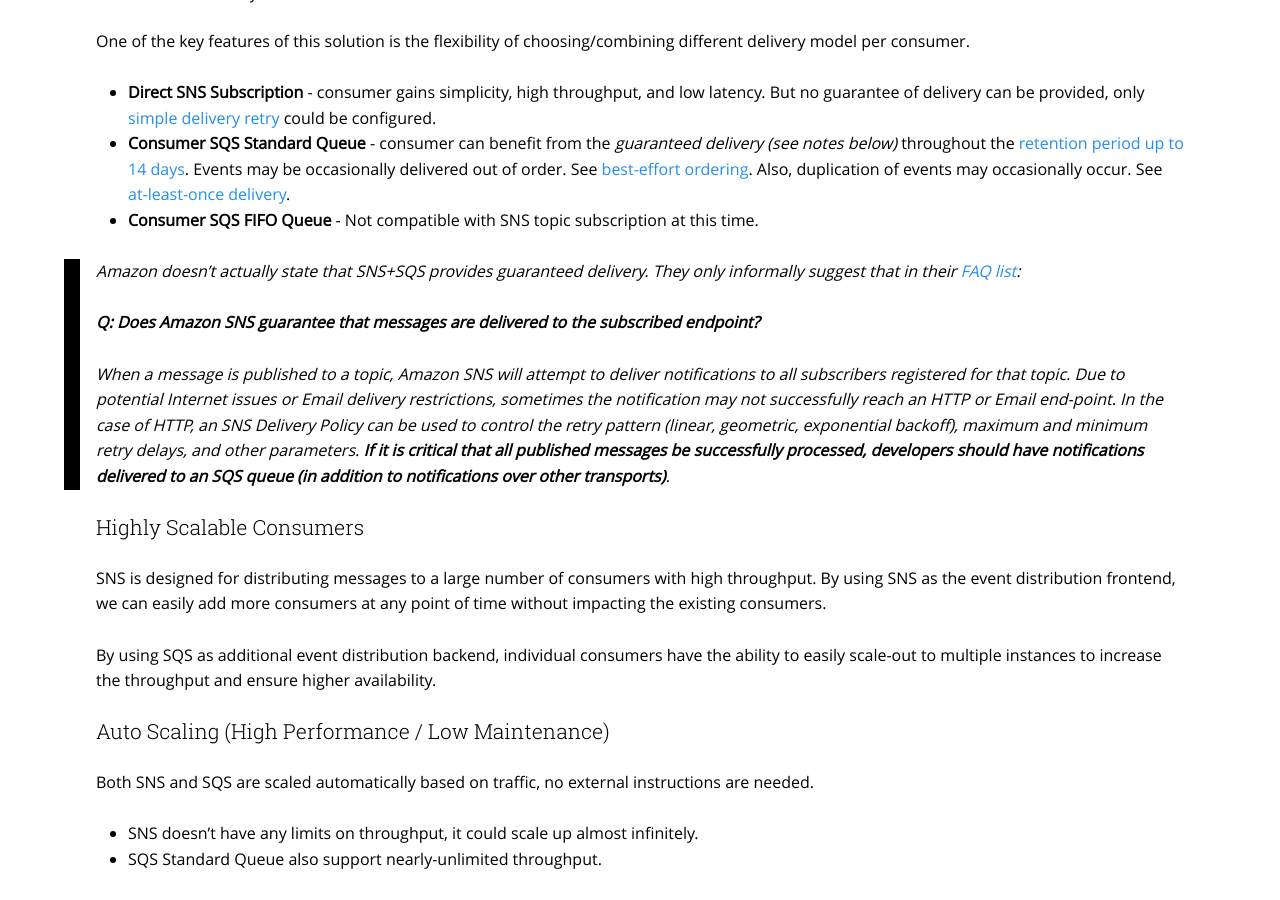
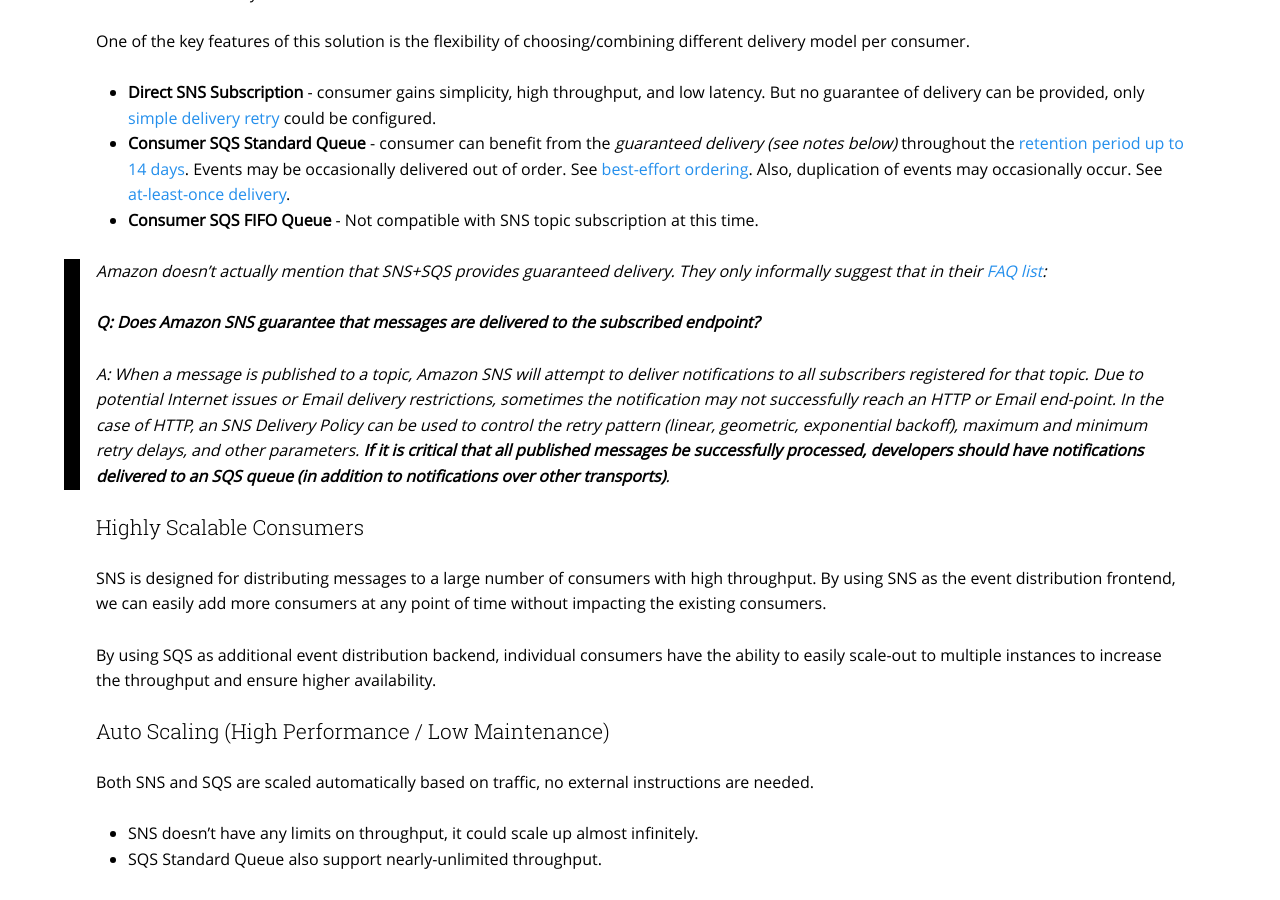
Before and after one commit to fayndee/fayndee.github.io, a Jekyll site: the page built from techie/blog/_posts/2017-08-09-event-driven-using-aws-infrastructure-design.md, in a window 1280 px wide and 900 px high, scrolled down 4523 px. Built offline with Jekyll 4.4.1, drawn with Linux system fonts in a browser that asks for light colours; comment, search, counter and statistics services are not loaded; some of the changed text lies outside the part shown.

Commit message:
FIX: Article typos.

```diff
--- a/techie/blog/_posts/2017-08-09-event-driven-using-aws-infrastructure-design.md
+++ b/techie/blog/_posts/2017-08-09-event-driven-using-aws-infrastructure-design.md
@@ -64,7 +64,7 @@ For more details, see [Kinesis Streams limits](http://docs.aws.amazon.com/stream
 
 ## SNS + SQS
 
-[Simple Notification Service](https://aws.amazon.com/sns/details/) and [Simple Queue Service ](https://aws.amazon.com/sqs/details/) offer highly scalable messaging capability. By combining both solutions, we can build an automatically scalable system for distributing events. Each consumer can have its own event queue set-up as needed, for instance, to provide guaranteed delivery or to allow events being consumed at a different pace.
+[Simple Notification Service](https://aws.amazon.com/sns/details/) and [Simple Queue Service](https://aws.amazon.com/sqs/details/) offer highly scalable messaging capability. By combining both solutions, we can build an automatically scalable system for distributing events. Each consumer can have its own event queue set-up as needed, for instance, to provide guaranteed delivery or to allow events being consumed at a different pace.
 
 {% include article_image.html image='article_event_infrastructure_sns_sqs.png' %}
 
@@ -76,11 +76,11 @@ One of the key features of this solution is the flexibility of choosing/combinin
 -   **Consumer SQS Standard Queue** - consumer can benefit from the _guaranteed delivery (see notes below)_ throughout the [retention period up to 14 days](http://docs.aws.amazon.com/AWSSimpleQueueService/latest/SQSDeveloperGuide/sqs-message-lifecycle.html). Events may be occasionally delivered out of order. See [best-effort ordering](http://docs.aws.amazon.com/AWSSimpleQueueService/latest/SQSDeveloperGuide/standard-queues.html#standard-queues-message-order). Also, duplication of events may occasionally occur. See [at-least-once delivery](http://docs.aws.amazon.com/AWSSimpleQueueService/latest/SQSDeveloperGuide/standard-queues.html#standard-queues-at-least-once-delivery).
 -   **Consumer SQS FIFO Queue** - Not compatible with SNS topic subscription at this time.
 
-> Amazon doesn't actually state that SNS+SQS provides guaranteed delivery. They only informally suggest that in their [FAQ list](https://aws.amazon.com/sns/faqs/):
+> Amazon doesn't actually mention that SNS+SQS provides guaranteed delivery. They only informally suggest that in their [FAQ list](https://aws.amazon.com/sns/faqs/):
 <br><br>
 **Q: Does Amazon SNS guarantee that messages are delivered to the subscribed endpoint?**
 <br><br>
-When a message is published to a topic, Amazon SNS will attempt to deliver notifications to all subscribers registered for that topic. Due to potential Internet issues or Email delivery restrictions, sometimes the notification may not successfully reach an HTTP or Email end-point. In the case of HTTP, an SNS Delivery Policy can be used to control the retry pattern (linear, geometric, exponential backoff), maximum and minimum retry delays, and other parameters. **If it is critical that all published messages be successfully processed, developers should have notifications delivered to an SQS queue (in addition to notifications over other transports)**.
+A: When a message is published to a topic, Amazon SNS will attempt to deliver notifications to all subscribers registered for that topic. Due to potential Internet issues or Email delivery restrictions, sometimes the notification may not successfully reach an HTTP or Email end-point. In the case of HTTP, an SNS Delivery Policy can be used to control the retry pattern (linear, geometric, exponential backoff), maximum and minimum retry delays, and other parameters. **If it is critical that all published messages be successfully processed, developers should have notifications delivered to an SQS queue (in addition to notifications over other transports)**.
 {:.quote--info}
 
 #### Highly Scalable Consumers
@@ -92,6 +92,7 @@ By using SQS as additional event distribution backend, individual consumers have
 #### Auto Scaling (High Performance / Low Maintenance)
 
 Both SNS and SQS are scaled automatically based on traffic, no external instructions are needed.
+
 -    SNS doesn't have any limits on throughput, it could scale up almost infinitely.
 -    SQS Standard Queue also support nearly-unlimited throughput.
 
@@ -106,6 +107,7 @@ SNS offers topics, so events can be grouped and consumed by different consumers.
 Both SNS and SQS provide easy-to-use API to work with including a Java SDK. The programming model of the client (producer & consumer) is straightforward with minimum configuration up front. See more for [SNS Java SDK](http://docs.aws.amazon.com/sns/latest/dg/using-awssdkjava.html) and [SQS Java SDK](http://docs.aws.amazon.com/sdk-for-java/v1/developer-guide/examples-sqs.html).
 
 #### Limitations
+
 -   Non-uniformed guarantee on delivery, highly dependent on chosen delivery scenario.
 -   SQS Standard Queue provides best-effort ordering, thus the consumer must deal with out of order events.
 -   SQS Standard Queue provides at-least-once delivery, thus the consumer must [deal with event duplications](https://stackoverflow.com/questions/37472129/using-many-consumers-in-sqs-queue).
```
Also changed, not shown: other parts of techie/blog/_posts/2017-08-09-event-driven-using-aws-infrastructure-design.md (+3 -3 lines).
